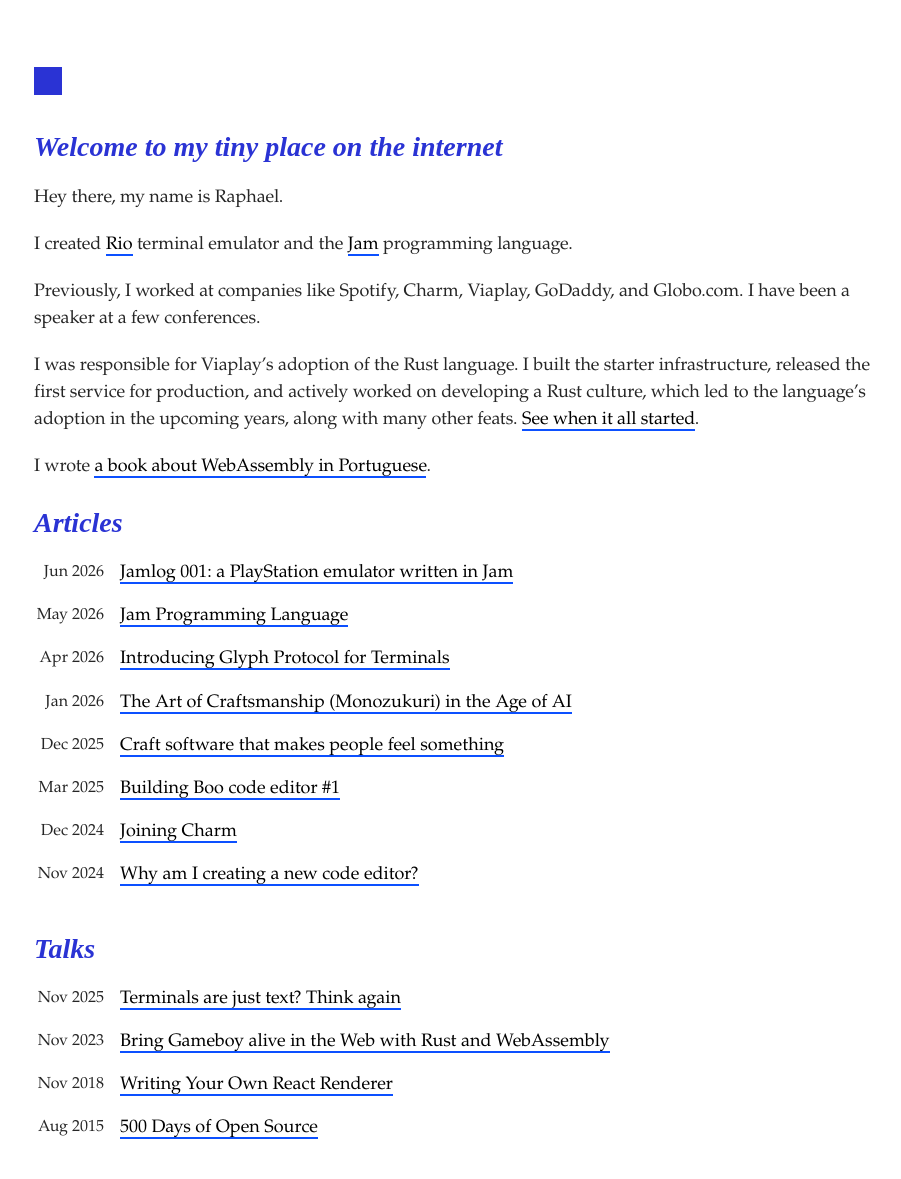
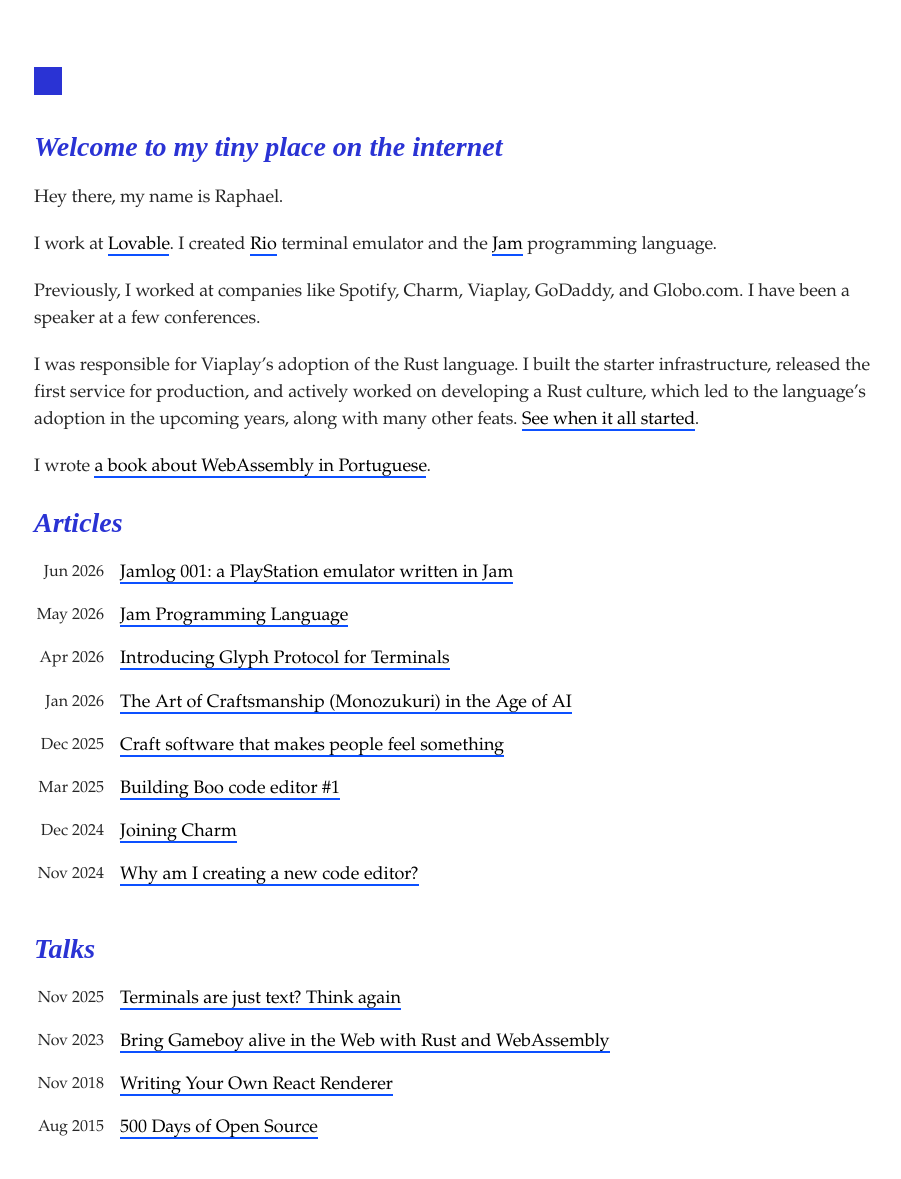
Before and after one commit to raphamorim/raphamorim.github.com, a Jekyll site: the page built from index.md, in a window 1280 px wide. Shown: the whole page, without its empty margins (176-1077 px from the left). Built offline with Jekyll 4.4.1, drawn with Linux system fonts in a browser that asks for light colours.

Commit message:
update website

```diff
--- a/index.md
+++ b/index.md
@@ -9,7 +9,7 @@
 
 Hey there, my name is Raphael.
 
-I created [Rio](https://github.com/raphamorim/rio) terminal emulator and the [Jam](https://jamlang.org/) programming language.
+I work at [Lovable](https://lovable.dev/). I created [Rio](https://github.com/raphamorim/rio) terminal emulator and the [Jam](https://jamlang.org/) programming language.
 
 Previously, I worked at companies like Spotify, Charm, Viaplay, GoDaddy, and Globo.com. I have been a speaker at a few conferences.
 
```
